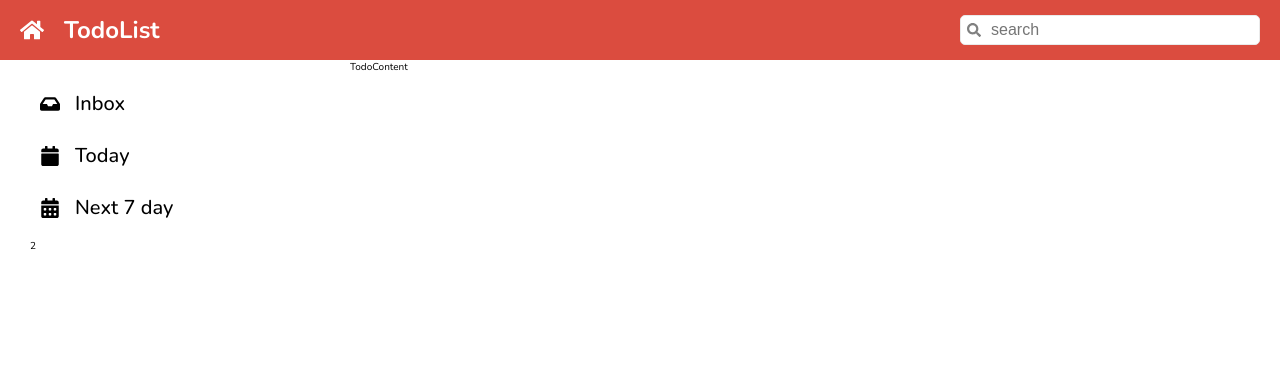
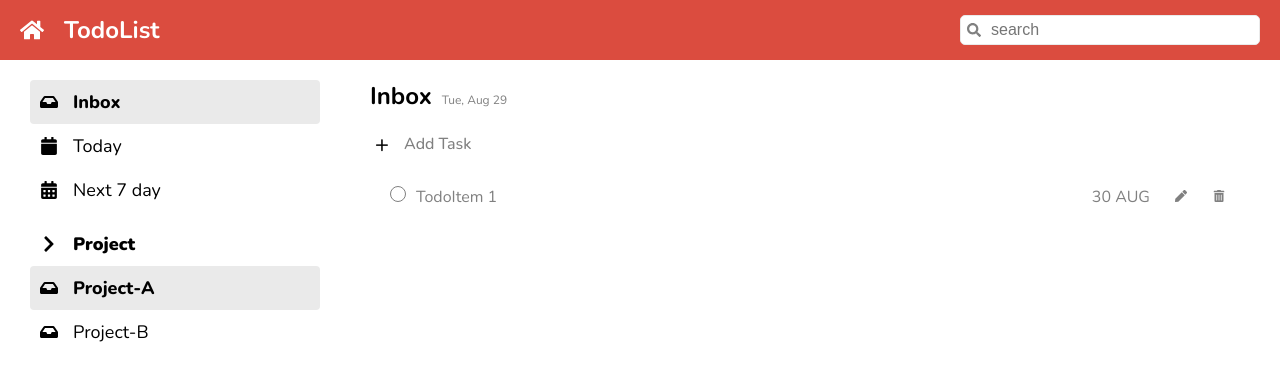
Before and after one commit to Chinnawat-TT/cc15-todolist-chinnawat, a React (Create React App) app: page / in a window 1280 px wide. Shown: the top 380 px of the page. Built offline with nearby package versions, Linux system fonts and the light colour scheme.

Commit message:
finish todolist

```diff
--- a/src/Components/ListItem.jsx
+++ b/src/Components/ListItem.jsx
@@ -1,8 +1,12 @@
 import "./ListItem.scss";
 
+
+
 function ListItem(props) {
+
+    const listClassName =`list__item ${props.active ? "active" : ""}` ;
   return (
-    <li className="list__item">
+    <li className={listClassName}>
       {props.icon}
       <p className="list__item__text">{props.text}</p>
     </li>
--- a/src/Components/ListItem.scss
+++ b/src/Components/ListItem.scss
@@ -0,0 +1,34 @@
+@import '../index.scss';
+
+// Block
+.list {
+  display: flex;
+  flex-direction: column;
+  gap: 5px;
+
+  // Element
+  &__item {
+    display: flex;
+    align-items: center;
+    gap: 15px;
+    font-size: 1.8rem;
+    padding: 10px;
+    border-radius: 4px;
+    cursor: pointer;
+    font-weight: 400;
+
+    &:hover {
+      background-color: $grey-light;
+    }
+
+    // Modifier
+    &__text {
+      font-weight: inherit;
+    }
+  }
+}
+
+.active {
+  font-weight: 800;
+  background-color: $grey-light;
+}
--- /dev/null
+++ b/src/Components/Lists.jsx
@@ -0,0 +1,14 @@
+import ListItem from "./ListItem";
+
+function Lists (props){
+
+    return (
+        <ul>
+            {props.data.map((obj)=>(
+                <ListItem key={obj.id} text={obj.text} icon={obj.icon} active={obj.active}/>
+            ))}
+        </ul>
+    )
+}
+
+export default Lists
--- /dev/null
+++ b/src/Components/Lists.scss
@@ -0,0 +1 @@
+@import "../index.scss";
--- /dev/null
+++ b/src/Components/Todo/TodoCreate.jsx
@@ -0,0 +1,12 @@
+import styles from './TodoCreate.module.scss';
+
+function TodoCreate() {
+  return (
+    <div className={styles.todo__create}>
+    <span className={styles.todo__create__button}>+</span>
+    <h3 className={styles.todo__create__text}>Add Task</h3>
+    </div>
+  )
+}
+
+export default TodoCreate;
--- /dev/null
+++ b/src/Components/Todo/TodoCreate.module.scss
@@ -0,0 +1,37 @@
+@import '../../index.scss';
+
+.todo__create{
+    display: flex;
+    gap: 10px;
+    align-items: center;
+    cursor: pointer;
+
+    &:hover {
+        & .todo__create__button{
+            background-color: $primary;
+            color: white;
+        }
+
+        & .todo__create__text{
+            color: $primary;
+        }
+    }
+
+    &__button {
+        font-size: 2.4rem;
+        width: 2.4rem;
+        height: 2.4rem;
+        border-radius: 50%;
+        display: flex;
+        align-items: center;
+        justify-content: center;
+        line-height: 4rem;
+
+    }
+    &__text{
+        color: $grey-dark;
+        font-size: 1.6rem;
+        font-weight: 500;
+        line-height: 1.2rem;
+    }
+}
--- /dev/null
+++ b/src/Components/Todo/TodoHeader.jsx
@@ -0,0 +1,15 @@
+import styles from './TodoHeader.module.scss';
+// styles = { header : cssRules}
+
+function TodoHeader() {
+  const today = new Date();
+  const options = { day: 'numeric', weekday: 'short', month: 'short' };
+  return (
+    <div className={styles.header}>
+      <h1 className={styles.header__text}>Inbox</h1>
+      <span className={styles.header__date}>{today.toLocaleDateString('en-US', options)}</span>
+    </div>
+  );
+}
+
+export default TodoHeader;
--- /dev/null
+++ b/src/Components/Todo/TodoHeader.module.scss
@@ -0,0 +1,16 @@
+@import '../../index.scss';
+
+.header {
+  display: flex;
+  gap: 10px;
+  align-items: baseline;
+
+  &__text {
+    font-size: 2.4rem;
+  }
+
+  &__date {
+    font-size: 1.2rem;
+    color: $grey-dark;
+  }
+}
--- /dev/null
+++ b/src/Components/Todo/TodoLists.jsx
@@ -0,0 +1,25 @@
+import styles from './TodoLists.module.scss';
+import {FaTrashAlt, FaPen,FaRegCircle} from 'react-icons/fa';
+function TodoLists (){
+return (
+    <ul className={styles.todo__lists}>
+      <li className={styles.todo}>
+        <span className={styles.todo__checkbox}>{/* <FaRegCircle /> */}</span>
+        <p className={styles.todo__task}>TodoItem 1 </p>
+        <span className={styles.todo__date}>30 AUG</span>
+        <div className={styles.todo__action}>
+          <span className={styles.todo__edit}>
+            <FaPen />
+          </span>
+          <span className={styles.todo__delete}>
+            <FaTrashAlt />
+          </span>
+        </div>
+      </li>
+    </ul>
+
+)
+
+}
+
+export default TodoLists;
--- /dev/null
+++ b/src/Components/Todo/TodoLists.module.scss
@@ -0,0 +1,42 @@
+@import '../../index.scss';
+
+.todo {
+    display: flex;
+    gap: 10px;
+    padding: 10px 20px;
+    align-items: baseline;
+    cursor: pointer;
+    border-radius: 4px;
+    font-size: 1.6rem;
+    color: $grey-dark;
+
+    &:hover {
+      background-color: $grey-light;
+    }
+
+    &__checkbox {
+      color: $grey-dark;
+      height: 16px;
+      width: 16px;
+      display: block;
+      border: 1px solid $grey-dark;
+      border-radius: 16px;
+      text-align: center;
+      line-height: 16px;
+    }
+
+    &__task {
+      flex: 1;
+    }
+
+    &__date {
+    }
+
+    &__action {
+      flex-basis: 80px;
+      display: flex;
+      gap: 10px;
+      justify-content: space-evenly;
+      font-size: 1.2rem;
+    }
+  }
--- a/src/app/App.jsx
+++ b/src/app/App.jsx
@@ -1,33 +1,57 @@
+import "./App.scss";
+import Header from "../components/Header";
+import Lists from "../components/Lists";
+import TodoHeader from "../components/Todo/TodoHeader";
+import TodoCreate from "../components/Todo/TodoCreate";
+import TodoListsd from "../components/Todo/TodoLists";
+import {
+  FaInbox,
+  FaCalendar,
+  FaCalendarAlt,
+  FaChevronDown,
+} from "react-icons/fa";
+function App() {
+  const generalLists = [
+    { id: 1, text: "Inbox", icon: <FaInbox />, active: true },
+    { id: 2, text: "Today", icon: <FaCalendar />, active: false },
+    { id: 3, text: "Next 7 day", icon: <FaCalendarAlt />, active: false },
+  ];
+  const projectList = [
+    { id: 4, text: "Project-A", icon: <FaInbox />, active: true },
+    { id: 5, text: "Project-B", icon: <FaInbox />, active: false },
+  ];
 
-import './App.scss';
-import { FaHome } from 'react-icons/fa';
-import Header from '../components/Header';
-import { FaInbox, FaCalendar, FaCalendarAlt, FaChevronDown } from 'react-icons/fa';
-import ListItem  from '../components/ListItem.jsx';
-
-function App() {
   return (
-        <div className='todo'>
-            <div className='todo__header'>
+    <div className="todo">
+      <div className="todo__header">
         <Header />
       </div>
-            <div className='todo__sidebar'>
-            <aside className='sidebar'>
-                    <section className='sidebar__category'>
-                    <ul className='list'>
-                        <ListItem text="Inbox" icon={<FaInbox className='list__item__icon'/>}/>
-                        <ListItem text="Today" icon={<FaCalendar className='list__item__icon'/>}/>
-                        <ListItem text="Next 7 day" icon={<FaCalendarAlt className='list__item__icon'/>}/>
-                    </ul>
+      <div className="todo__sidebar">
+        <aside className="sidebar">
+          <section className="sidebar__category">
+            <Lists data={generalLists} />
           </section>
-                    <section className='sidebar__category2'>2</section>
+          <section className="sidebar__category2">
+            <div className="accordion">
+              <div className="accordion__toggle">
+                <li className="accordion__item">
+                  <FaChevronDown className="accordion__item__icon accordion__item__active " />
+                  <p className="accordion__item__text">Project</p>
+                </li>
+              </div>
+              <Lists data={projectList} />
+            </div>
+          </section>
         </aside>
-
-
-
       </div>
       <aside></aside>
-            <div className='todo__content'>TodoContent</div>
+      <div className="todo__content">
+        <main className="todo__container">
+          <TodoHeader />
+          <TodoCreate />
+          <TodoListsd />
+        </main>
+      </div>
     </div>
   );
 }
--- a/src/app/App.scss
+++ b/src/app/App.scss
@@ -1,72 +1,64 @@
-@import "../index.scss";
+@import '../index.scss';
 
-.todo{
+.todo {
   display: grid;
   grid-template-rows: $header-height calc(100vh - $header-height);
   grid-template-columns: $sidebar-width calc(100vw - $sidebar-width);
-
-  &__header{
-    // grid-row-start: 1;
-    // grid-row-end: 2;
-    // grid-column-start: 1;
-    // grid-column-end: -1;
+  &__header {
     grid-row: 1/2;
     grid-column: 1/-1;
   }
-
-  &__sidebar{
-    // grid-row-start: 2;
-    // grid-row-end: -1;
-    // grid-column-start: 1;
-    // grid-column-end: 2;
+  &__sidebar {
     grid-row: 2/-1;
     grid-column: 1 / span 1;
   }
   &__content {
-    // grid-row-start: 2;
-    // grid-row-end: -1;
-    // grid-column-start: 2;
-    // grid-column-end: -1;
     grid-row: 2/-1;
     grid-column: 2/-1;
   }
 }
 
-
-.sidebar{
+.sidebar {
   display: flex;
   flex-direction: column;
-  gap: 8px;
+  gap: 10px;
   padding: 20px 30px;
-  // background-color: antiquewhite;
+  // background-color: wheat;
   height: calc(100vh - $header-height);
+}
 
-}
-//Block
-.list{
-  display: flex;
-  flex-direction: column;
-  gap: 5px;
-  //Element
-  &__item{
+// SCSS : mixins and extends concept
+
+// BLOCK
+.accordion {
+  // ELEMENT
+  &__item {
     display: flex;
     align-items: center;
     gap: 15px;
-    font-size: 2rem;
+    font-size: 1.8rem;
     padding: 10px;
     border-radius: 4px;
-    cursor: pointer;
-            //modify
-            &:hover{
-              background-color: gray;
-            }
+    font-weight: 900;
 
-            &__text{
-              font-weight: 500;
+    // MODIFIER
+    &__icon {
+      cursor: pointer;
+      transition: 1s;
+    }
+    &__active {
+      transform: rotate(-90deg);
+    }
 
-            }
+    &__text {
+      font-weight: inherit;
+    }
+  }
+}
 
-
-  }
-
+.todo__container {
+  display: flex;
+  flex-direction: column;
+  gap: 20px;
+  padding: 20px;
 }
```
Also changed, not shown: 1 other file (tests, documents, lock files or other folders). Lines whose indentation alone changed are shown as unchanged.
